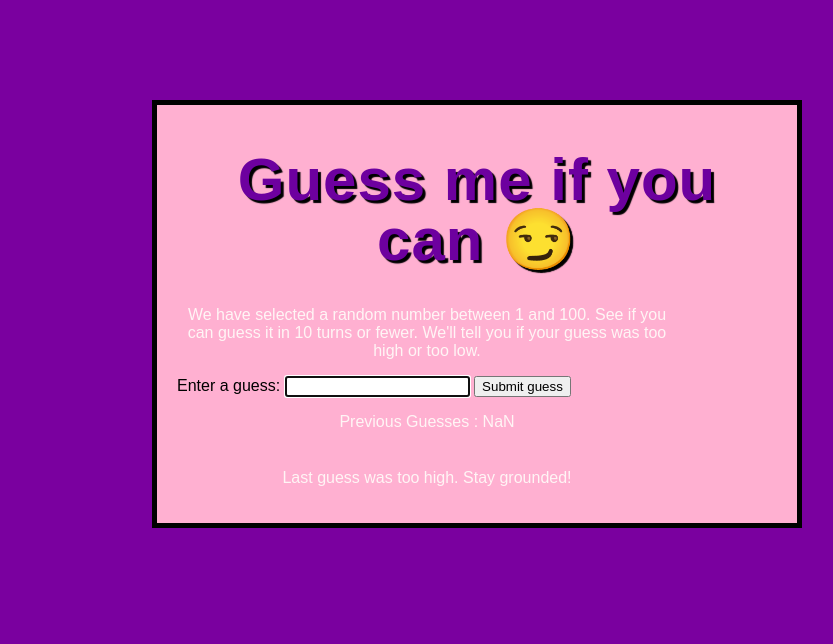
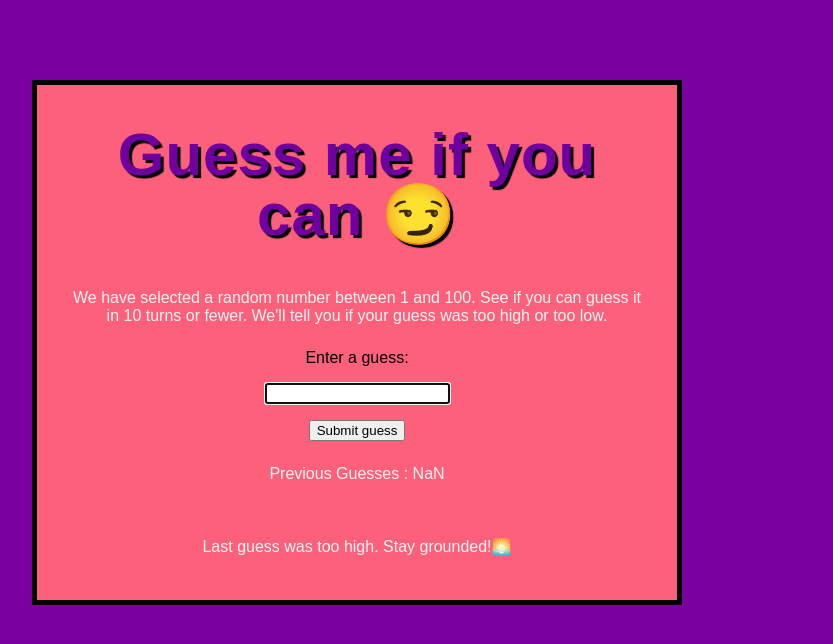
Before and after one commit to nayyyhaa/guess-the-number-game, a plain HTML site: page index.html in a window 1280 px wide. Both pictures are taken after typing "Sample" into the empty fields and a click on the input "Submit guess". Shown: the whole page, without its empty margins (283-1116 px from the left). Drawn offline with Linux system fonts and the light colour scheme.

Commit message:
fix: box alignment

```diff
--- a/css/style.css
+++ b/css/style.css
@@ -1,6 +1,7 @@
 html {
     font-family: sans-serif;
     background-color: #7a009f;
+    padding: 5rem;
   }
   .lastResult {
     color: white;
@@ -8,7 +9,8 @@ html {
   }
     p  {
     color:rgb(255, 245, 245);
-    width: 500px;
+    display: block;
+    padding: 0.5rem;
     text-align: center;
     }
     h1 {
@@ -24,8 +26,13 @@ html {
     }
     body {
     width: 600px;
-    margin: 100px 435px;
-    background-color: #ffb0d1;
-    padding: 25px 20px 20px 20px;
+    margin: auto;
+    background-color: #fc607a;
+    padding: 20px;
     border: 5px solid black;
+    text-align: center;
     }
+    .guessField{
+      display: block;
+      margin: 1rem auto;
+    }
--- a/script.js
+++ b/script.js
@@ -15,9 +15,9 @@ function checkGuess(){
   }
   guesses.textContent += userGuess + " ";
   if(userGuess === randomNumber){
-    lastResult.textContent ="Congratulation! You guessed it right.";
+    lastResult.textContent ="Congratulation! You guessed it right.🥳";
     lastResult.style.backgroundColor = 'green';
-    lowOrHi,textContent = '';
+    lowOrHi.textContent = '';
    setGameOver();
   }
   else if(guessCount === 10){
@@ -27,10 +27,10 @@ function checkGuess(){
   }else {
     if(userGuess < randomNumber) {
       lastResult.textContent = "Wrong guess, sis!";
-      lastResult.style.backgroundColor = 'yellow';
-      lowOrHi.textContent = 'Last guess was too low. Think high!';
+      lastResult.style.backgroundColor = 'orange';
+      lowOrHi.textContent = 'Last guess was too low. Think high!⚡';
     } else {
-      lowOrHi.textContent = 'Last guess was too high. Stay grounded!';
+      lowOrHi.textContent = 'Last guess was too high. Stay grounded!🌅';
     }
   }
   guessCount++;
```
